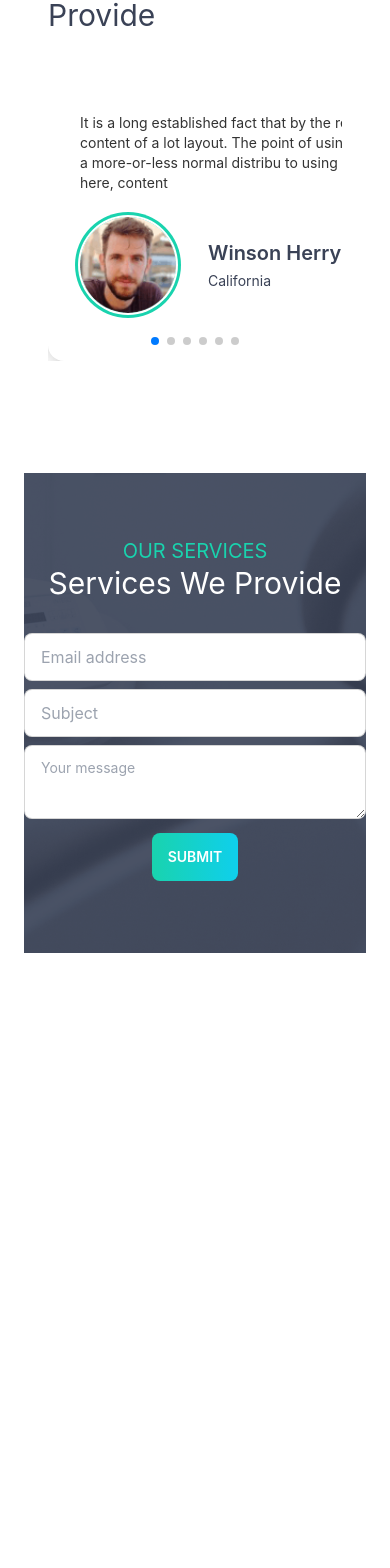
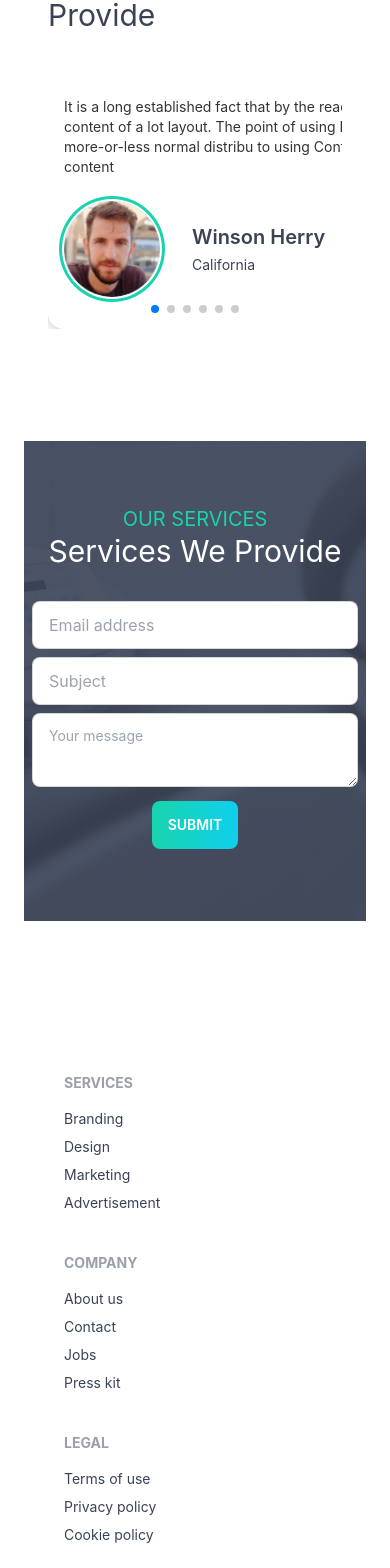
Before and after one commit to mallick-portfolio/doctor-portal, a React (Create React App) app: page / in a window 390 px wide. Shown: the part 4952-6520 px from the top of the page. Before the commit the page ends 6017 px from the top, so only its background shows below. Built offline with nearby package versions, Linux system fonts and the light colour scheme.

Commit message:
added footer

```diff
--- a/src/Pages/HomePage/ContactUs.jsx
+++ b/src/Pages/HomePage/ContactUs.jsx
@@ -15,7 +15,7 @@
           Services We Provide
         </h2>
       </div>
-      <div className="text-center">
+      <div className="text-center px-2 sm:px-0">
         <div className="mb-2">
           <input
             type="text"
--- a/src/Pages/HomePage/HomePage.jsx
+++ b/src/Pages/HomePage/HomePage.jsx
@@ -1,4 +1,5 @@
 import React from 'react'
+import Footer from '../Shared/Footer.jsx'
 import Appoinment from './Appoinment.jsx'
 import Banner from './Banner.jsx'
 import ContactLocation from './ContactLocation'
@@ -16,6 +17,7 @@
       <Appoinment />
       <Testimonial />
       <ContactUs />
+      <Footer />
     </div>
   )
 }
--- a/src/Pages/HomePage/Testimonial.jsx
+++ b/src/Pages/HomePage/Testimonial.jsx
@@ -67,21 +67,23 @@
         grabCursor={true}
         breakpoints={{
           // when window width is >= 320px
+          100: {
+            slidesPerView: 1,
+            spaceBetween: 0,
+          },
           320: {
             slidesPerView: 1,
             spaceBetween: 0,
           },
-          // when window width is >= 480px
           480: {
             slidesPerView: 1,
             spaceBetween: 50,
           },
-          // when window width is >= 640px
           640: {
-            slidesPerView: 1,
+            slidesPerView: 2,
             spaceBetween: 50,
           },
-          768: {
+          769: {
             slidesPerView: 2,
             spaceBetween: 50,
           },
--- a/src/Pages/HomePage/TestimonialCard.jsx
+++ b/src/Pages/HomePage/TestimonialCard.jsx
@@ -2,7 +2,7 @@
 
 const TestimonialCard = ({ testimonial }) => {
   return (
-    <div class="card p-4 card-compact w-96 bg-base-100 shadow-xl">
+    <div class="card sm:p-4 card-compact w-96 bg-base-100 shadow-xl">
       <div class="card-body">
         <p>
          {testimonial.des}
--- /dev/null
+++ b/src/Pages/Shared/Footer.jsx
@@ -0,0 +1,30 @@
+import React from "react";
+
+const Footer = () => {
+  return (
+    <footer class="footer p-10 text-neutral">
+      <div>
+        <span class="footer-title">Services</span>
+        <a class="link link-hover">Branding</a>
+        <a class="link link-hover">Design</a>
+        <a class="link link-hover">Marketing</a>
+        <a class="link link-hover">Advertisement</a>
+      </div>
+      <div>
+        <span class="footer-title">Company</span>
+        <a class="link link-hover">About us</a>
+        <a class="link link-hover">Contact</a>
+        <a class="link link-hover">Jobs</a>
+        <a class="link link-hover">Press kit</a>
+      </div>
+      <div>
+        <span class="footer-title">Legal</span>
+        <a class="link link-hover">Terms of use</a>
+        <a class="link link-hover">Privacy policy</a>
+        <a class="link link-hover">Cookie policy</a>
+      </div>
+    </footer>
+  );
+};
+
+export default Footer;
```
